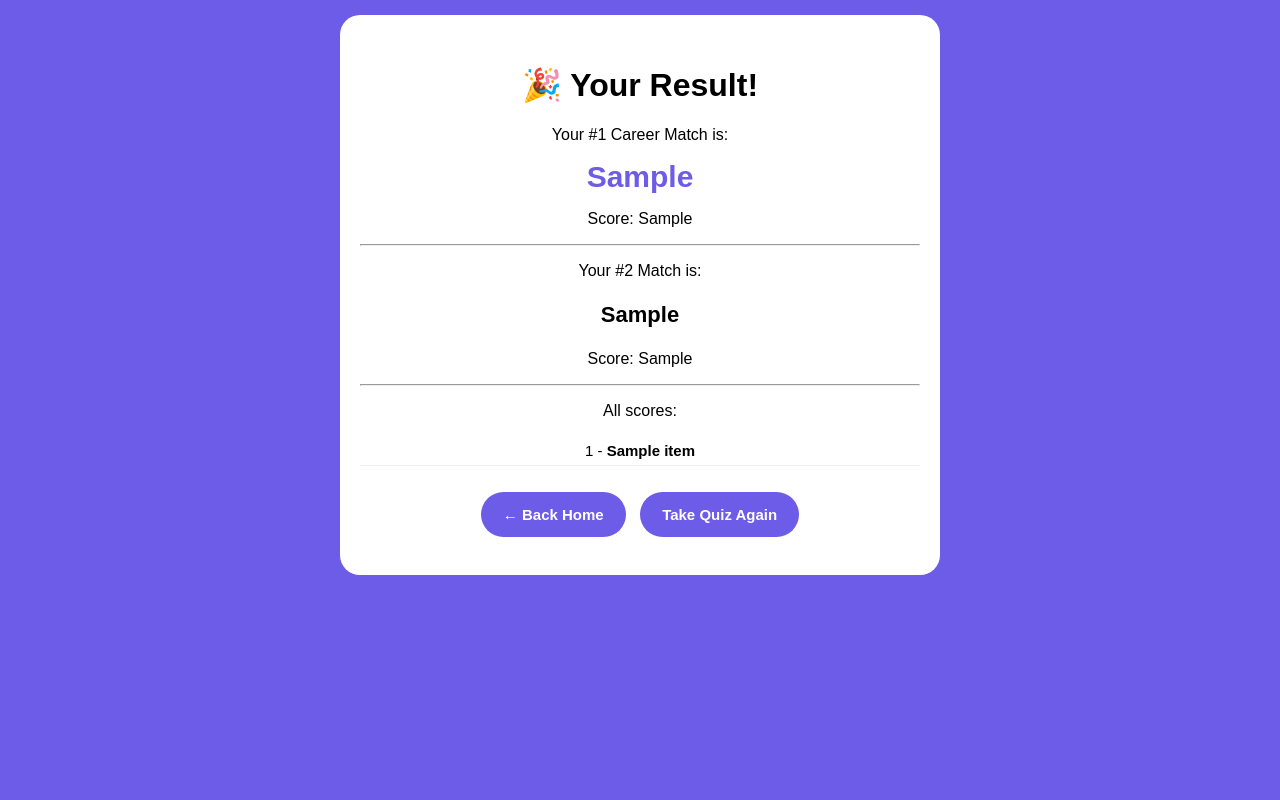
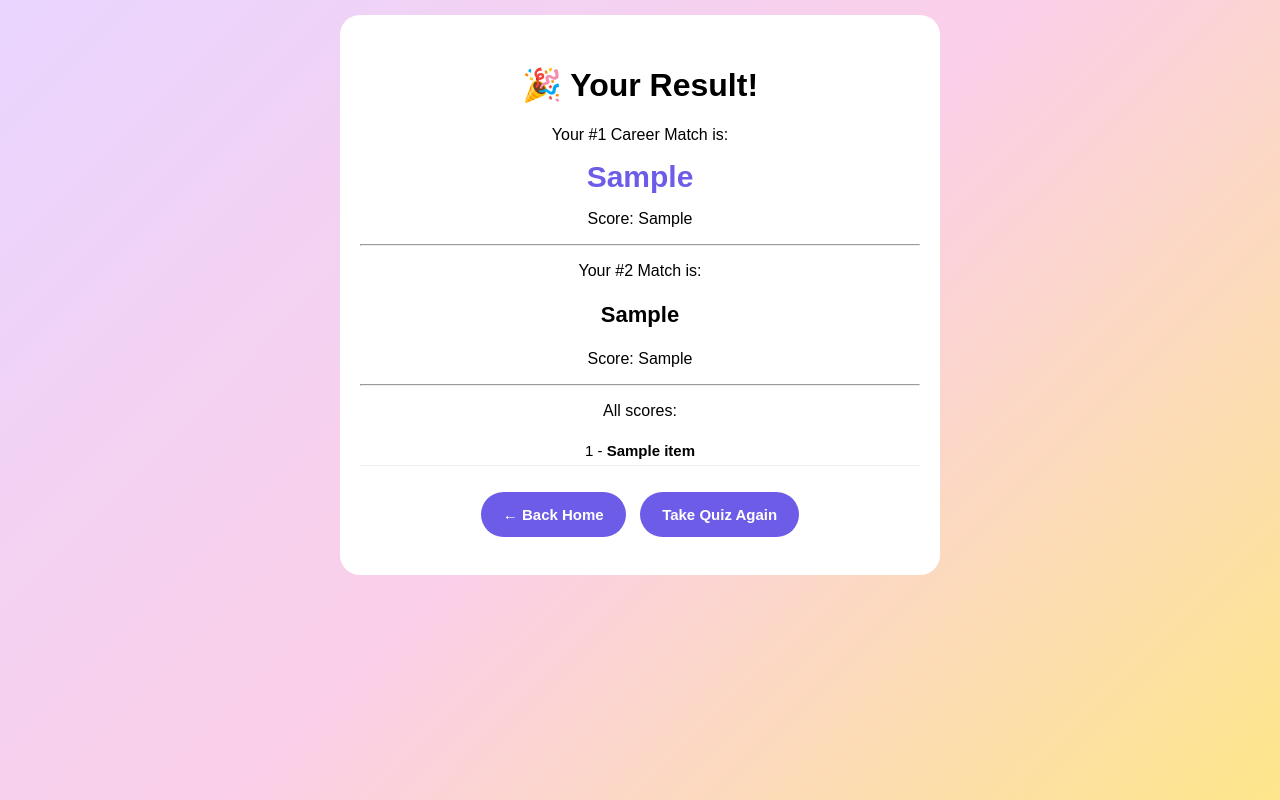
Before and after one commit to nathanieliseoluwa028-blip/CariAdvise, a Flask app: template templates/result.html in a window 1280 px wide. Run offline with Flask 3, Linux system fonts and the light colour scheme; the template is opened without the code that fills it: most values are stand-ins (such as "Sample title", 1, 10 or a date in 2020).

Commit message:
Update result.html

```diff
--- a/templates/result.html
+++ b/templates/result.html
@@ -5,7 +5,7 @@
 <title>Your Result - CariAdvise</title>
 <style>
 * { box-sizing: border-box; }
-body { font-family: Arial; background: #6C5CE7; margin: 0; padding: 15px; min-height: 100vh; }
+body { font-family: Arial; background: linear-gradient(135deg, #e9d5ff, #fbcfe8, #fde68a); margin: 0; padding: 15px; min-height: 100vh; }
 .card { background: white; max-width: 600px; margin: 0 auto; padding: 30px 20px; border-radius: 20px; text-align: center; }
 .big { font-size: 30px; color: #6C5CE7; font-weight: bold; margin: 10px 0; }
 .btn { display: inline-block; margin: 8px 5px; background: #6C5CE7; color: white; padding: 14px 22px; border-radius: 30px; text-decoration: none; font-weight: bold; font-size: 15px; }
```
